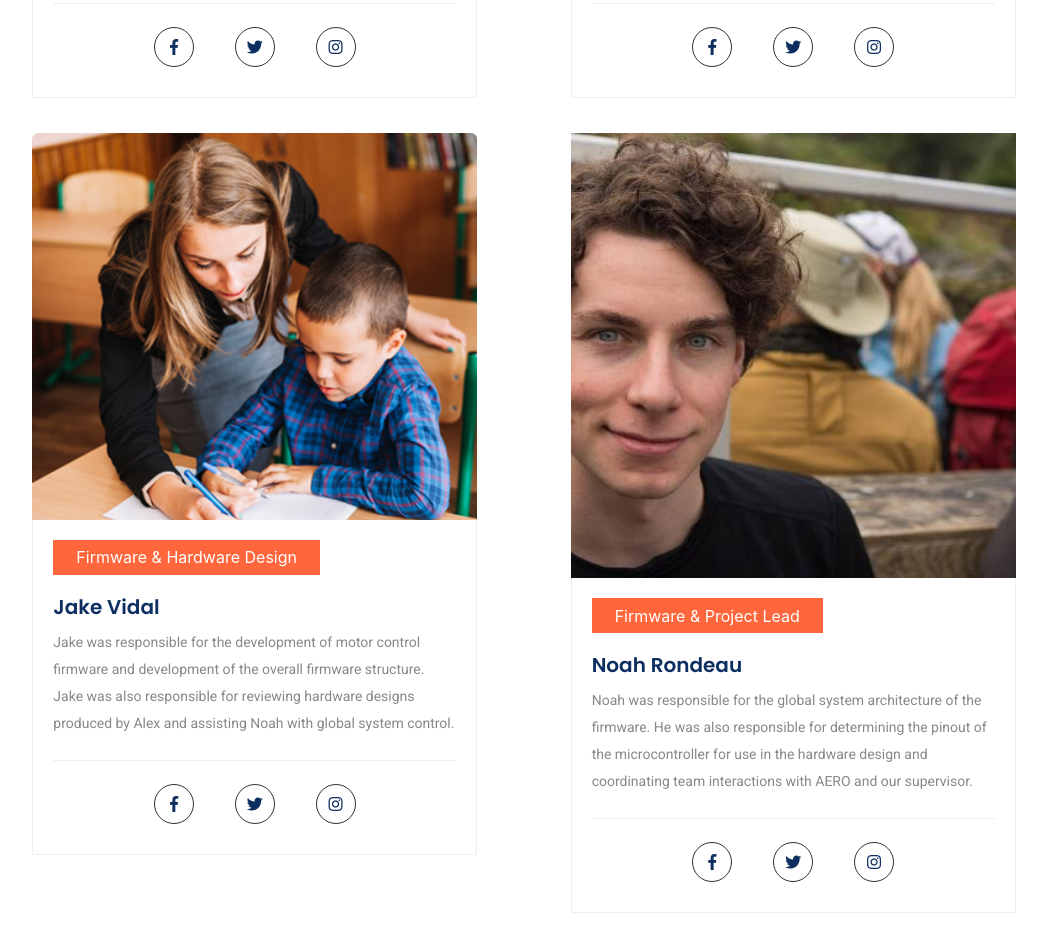
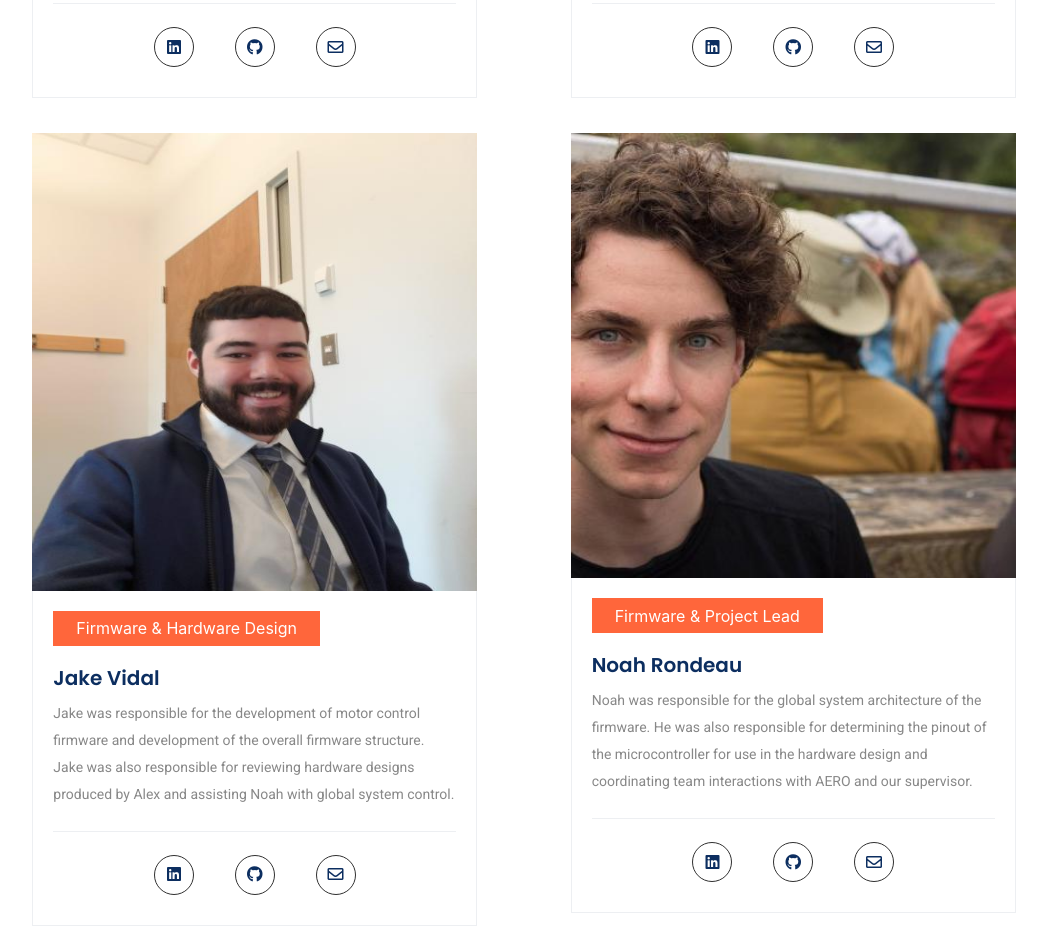
Before and after one commit to uvic-aero/BLDC-Camera-Gimbal-Firmware, a website with bundled scripts: page Website/about.html in a window 1280 px wide. Shown: the part 1453-2398 px from the top of the page, without its empty margins (116-1163 px from the left). Built offline with nearby package versions, Linux system fonts and the light colour scheme.

Commit message:
fixed references link in about page

```diff
--- a/Website/about.html
+++ b/Website/about.html
@@ -56,7 +56,7 @@
                                     <a class="nav-link" href="about.html">About</a>
                                 </li>
                                 <li class="nav-item">
-                                    <a class="nav-link" href="contact.html">References</a>
+                                    <a class="nav-link" href="references.html">References</a>
                                 </li>
                             </ul>
                         </div>
@@ -109,9 +109,9 @@
                             </p>
                             <div class="author_info">
                                 <div class="social-links">
-                                    <a href="#"><i class="fab fa-facebook-f"></i></a>
-                                    <a href="#"><i class="fab fa-twitter"></i></a>
-                                    <a href="#"><i class="fab fa-instagram"></i></a>
+                                    <a href="https://www.linkedin.com/in/alex-cote/" target="_blank"><i class="fab fa-linkedin"></i></a>
+                                    <a href="https://github.com/alexandercote" target="_blank"><i class="fab fa-github"></i></a>
+                                    <a href="mailto:alexcotework@gmail.com?subject=499 - BLDC Gimbal Inquiry"><i class="far fa-envelope"></i></a>
                                 </div>
                             </div>
                         </div>
@@ -130,9 +130,9 @@
                             </p>
                            <div class="author_info">
                                 <div class="social-links">
-                                    <a href="#"><i class="fab fa-facebook-f"></i></a>
-                                    <a href="#"><i class="fab fa-twitter"></i></a>
-                                    <a href="#"><i class="fab fa-instagram"></i></a>
+                                    <a href="https://www.linkedin.com/in/clinton-bestmann" target="_blank"><i class="fab fa-linkedin"></i></a>
+                                    <a href="https://github.com/DarkFM" target="_blank"><i class="fab fa-github"></i></a>
+                                    <a href="mailto:c.bestmann@hotmail.com?subject=499 - BLDC Gimbal Inquiry"><i class="far fa-envelope"></i></a>
                                 </div>
                             </div>
                         </div>
@@ -141,7 +141,7 @@
                 </div>
                 <div class="col-sm-12 col-lg-5">
                     <div class="single_special_cource">
-                        <img src="img/special_cource_3.png" class="special_img" alt="">
+                        <img src="img/jake_vidal_1.jpg" class="special_img" style="max-height: 457.5px;">
                         <div class="special_cource_text">
                             <button class="btn_4">Firmware & Hardware Design</button>
                             <h3>Jake Vidal</h3>
@@ -150,9 +150,9 @@
                                 and assisting Noah with global system control.</p>
                             <div class="author_info">
                                 <div class="social-links">
-                                    <a href="#"><i class="fab fa-facebook-f"></i></a>
-                                    <a href="#"><i class="fab fa-twitter"></i></a>
-                                    <a href="#"><i class="fab fa-instagram"></i></a>
+                                    <a href="https://www.linkedin.com/in/jake-vidal" target="_blank"><i class="fab fa-linkedin"></i></a>
+                                    <a href="https://github.com/JakeVidal" target="_blank"><i class="fab fa-github"></i></a>
+                                    <a href="mailto:jrvidal@shaw.ca?subject=499 - BLDC Gimbal Inquiry"><i class="far fa-envelope"></i></a>
                                 </div>
                             </div>
                         </div>
@@ -172,9 +172,9 @@
                             </p>
                             <div class="author_info">
                                 <div class="social-links">
-                                    <a href="#"><i class="fab fa-facebook-f"></i></a>
-                                    <a href="#"><i class="fab fa-twitter"></i></a>
-                                    <a href="#"><i class="fab fa-instagram"></i></a>
+                                    <a href="https://www.linkedin.com/in/noah-rondeau/" target="_blank"><i class="fab fa-linkedin"></i></a>
+                                    <a href="https://github.com/noahrondeau" target="_blank"><i class="fab fa-github"></i></a>
+                                    <a href="mailto:ntrondeau@gmail.com?subject=499 - BLDC Gimbal Inquiry"><i class="far fa-envelope"></i></a>
                                 </div>
                             </div>
                         </div>
@@ -192,9 +192,9 @@
                                 and determining angular deltas to send to the gimbal as commands.</p>
                             <div class="author_info">
                                 <div class="social-links">
-                                    <a href="#"><i class="fab fa-facebook-f"></i></a>
-                                    <a href="#"><i class="fab fa-twitter"></i></a>
-                                    <a href="#"><i class="fab fa-instagram"></i></a>
+                                    <a href="" target="_blank"><i class="fab fa-linkedin"></i></a>
+                                    <a href="https://github.com/tyfe" target="_blank"><i class="fab fa-github"></i></a>
+                                    <a href="mailto:?subject=499 - BLDC Gimbal Inquiry"><i class="far fa-envelope"></i></a>
                                 </div>
                             </div>
                         </div>
```
